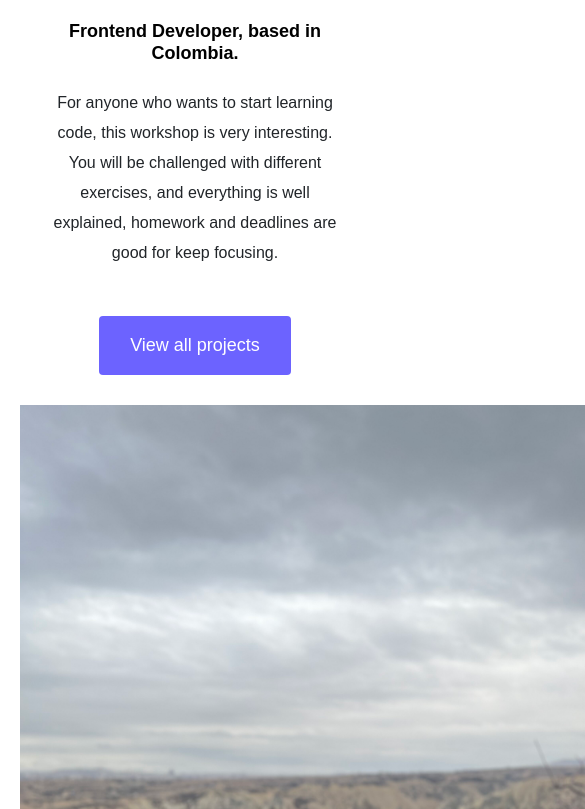
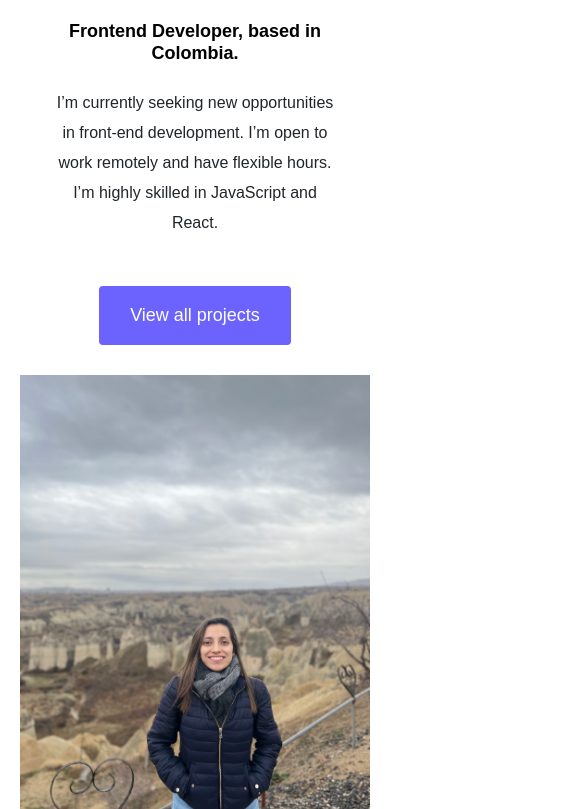
Before and after one commit to dani456ni/portfolio, a plain HTML site: page about.html in a window 390 px wide. Shown: the part 415-1224 px from the top of the page, 585 px wide, since content can reach past the window. Drawn offline with nearby package versions, Linux system fonts and the light colour scheme.

Commit message:
Trying to make the pages responsive

```diff
--- a/about.html
+++ b/about.html
@@ -63,10 +63,9 @@
             <h1 class="mb-4">Hi I am Daniela Herrera</h1>
             <h2 class="mb-4">Frontend Developer, based in Colombia.</h2>
             <p class="mb-5">
-              For anyone who wants to start learning code, this workshop is very
-              interesting. You will be challenged with different exercises, and
-              everything is well explained, homework and deadlines are good for
-              keep focusing.
+              I’m currently seeking new opportunities in front-end development.
+              I’m open to work remotely and have flexible hours. I’m highly
+              skilled in JavaScript and React.
             </p>
             <a href="" class="btn btn-branding"> View all projects</a>
           </div>
@@ -75,12 +74,13 @@
           <img
             src="images/PhotoOfMe.jpg"
             alt="A photo of myself"
-            class="photo-of-me"
+            class="photo-of-me img-fluid"
           />
         </div>
       </div>
     </div>
     <footer>
+      <div class="container">
         <div class="contact-box justify-content-between mb-5 d-none d-md-flex">
           <div>
             <h4>Work Inquiry</h4>
@@ -113,6 +113,7 @@
             ><i class="fa-solid fa-envelope"></i
           ></a>
         </div>
+      </div>
     </footer>
   </body>
 </html>
--- a/css/styles.css
+++ b/css/styles.css
@@ -151,6 +151,10 @@ footer .contact-box p {
     padding: 0;
     text-align: center;
   }
+  .photo-of-me {
+    display: block;
+    max-width: 100%;
+  }
   h1 {
     font-size: 60px;
   }
```
Also changed, not shown: index.html (+3 -3 lines). Lines whose indentation alone changed are shown as unchanged.
